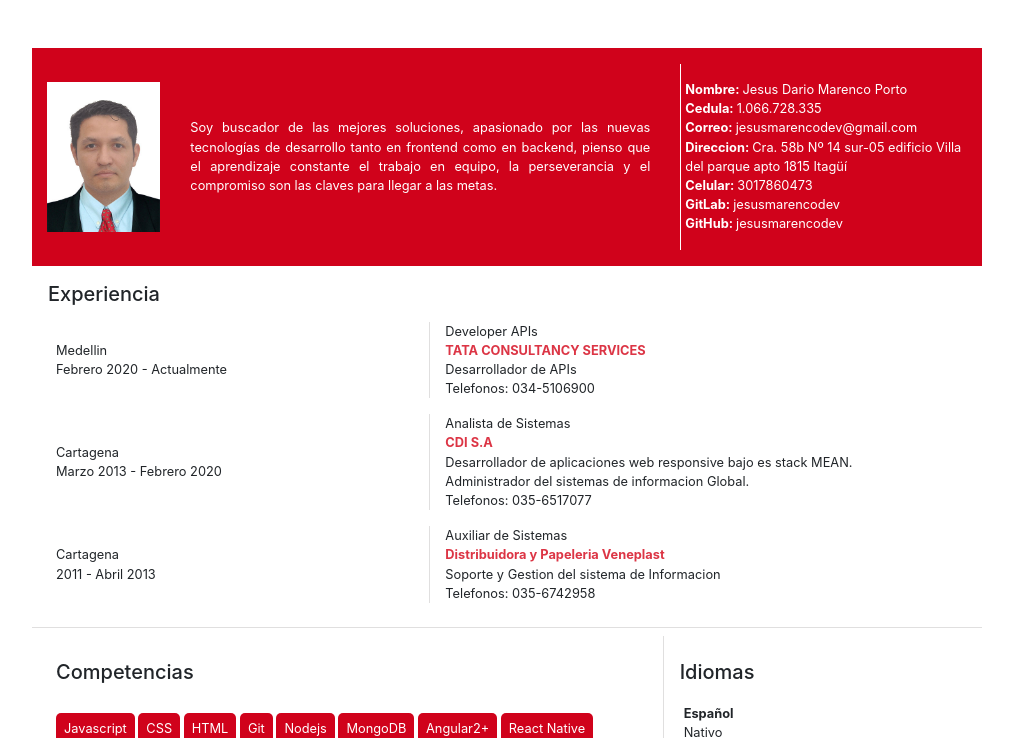
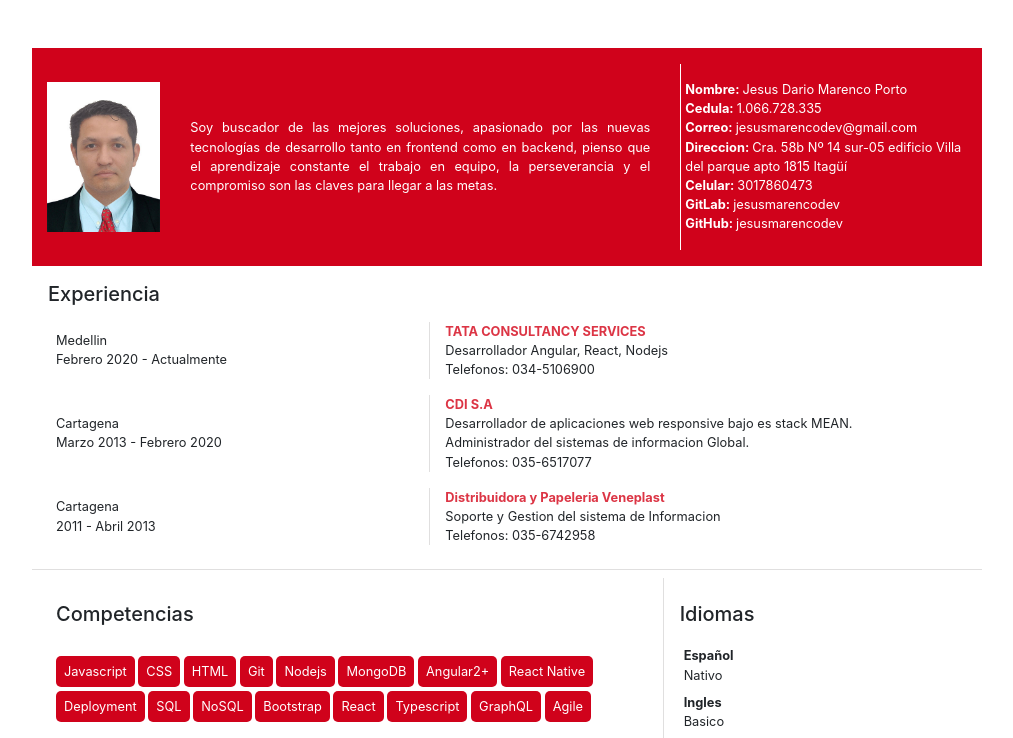
Before and after one commit to jesusmarencodev/HV, a plain HTML site: page index.html in a window 1280 px wide. Shown: the top 738 px of the page, without its empty margins (133-1146 px from the left). Drawn offline with nearby package versions, Linux system fonts and the light colour scheme.

Commit message:
nuevos cambios

```diff
--- a/index.html
+++ b/index.html
@@ -47,9 +47,8 @@
                     <p class="p-0 m-0 ">Febrero 2020 - Actualmente</p>
                   </div>
                   <div class="col-7 columna">
-                    <p class="p-0 m-0 ">Developer APIs</p>
                     <p class="p-0 m-0 "><strong class="text-danger">TATA CONSULTANCY SERVICES</strong></p>
-                    <p class="p-0 m-0 ">Desarrollador de APIs</p>
+                    <p class="p-0 m-0 ">Desarrollador Angular, React, Nodejs</p>
                     <p class="p-0 m-0 ">Telefonos: 034-5106900</p>
                   </div>
                 </div>
@@ -59,7 +58,6 @@
                     <p class="p-0 m-0 ">Marzo 2013 - Febrero 2020</p>
                   </div>
                   <div class="col-7 columna">
-                    <p class="p-0 m-0 ">Analista de Sistemas</p>
                     <p class="p-0 m-0 "><strong class="text-danger">CDI S.A</strong></p>
                     <p class="p-0 m-0 ">Desarrollador de aplicaciones web responsive bajo es stack MEAN.</p>
                     <p class="p-0 m-0 ">Administrador del sistemas de informacion Global.</p>
@@ -72,7 +70,6 @@
                     <p class="p-0 m-0 ">2011 - Abril 2013</p>
                   </div>
                   <div class="col-7 columna">
-                    <p class="p-0 m-0 ">Auxiliar de Sistemas</p>
                     <p class="p-0 m-0 "><strong class="text-danger">Distribuidora y Papeleria Veneplast</strong></p>
                     <p class="p-0 m-0 ">Soporte y Gestion del sistema de Informacion</p>
                     <p class="p-0 m-0 ">Telefonos: 035-6742958</p>
```
